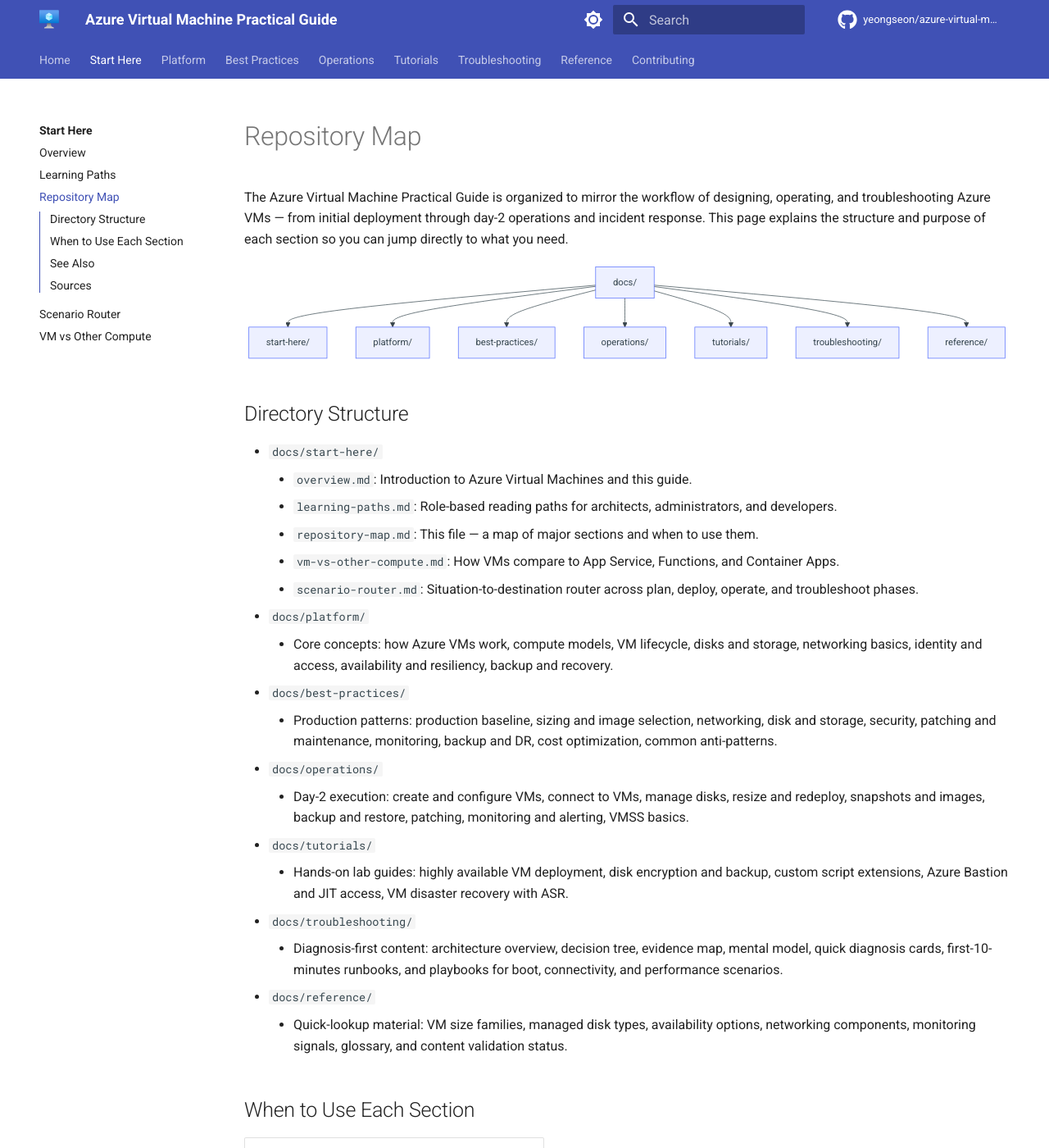
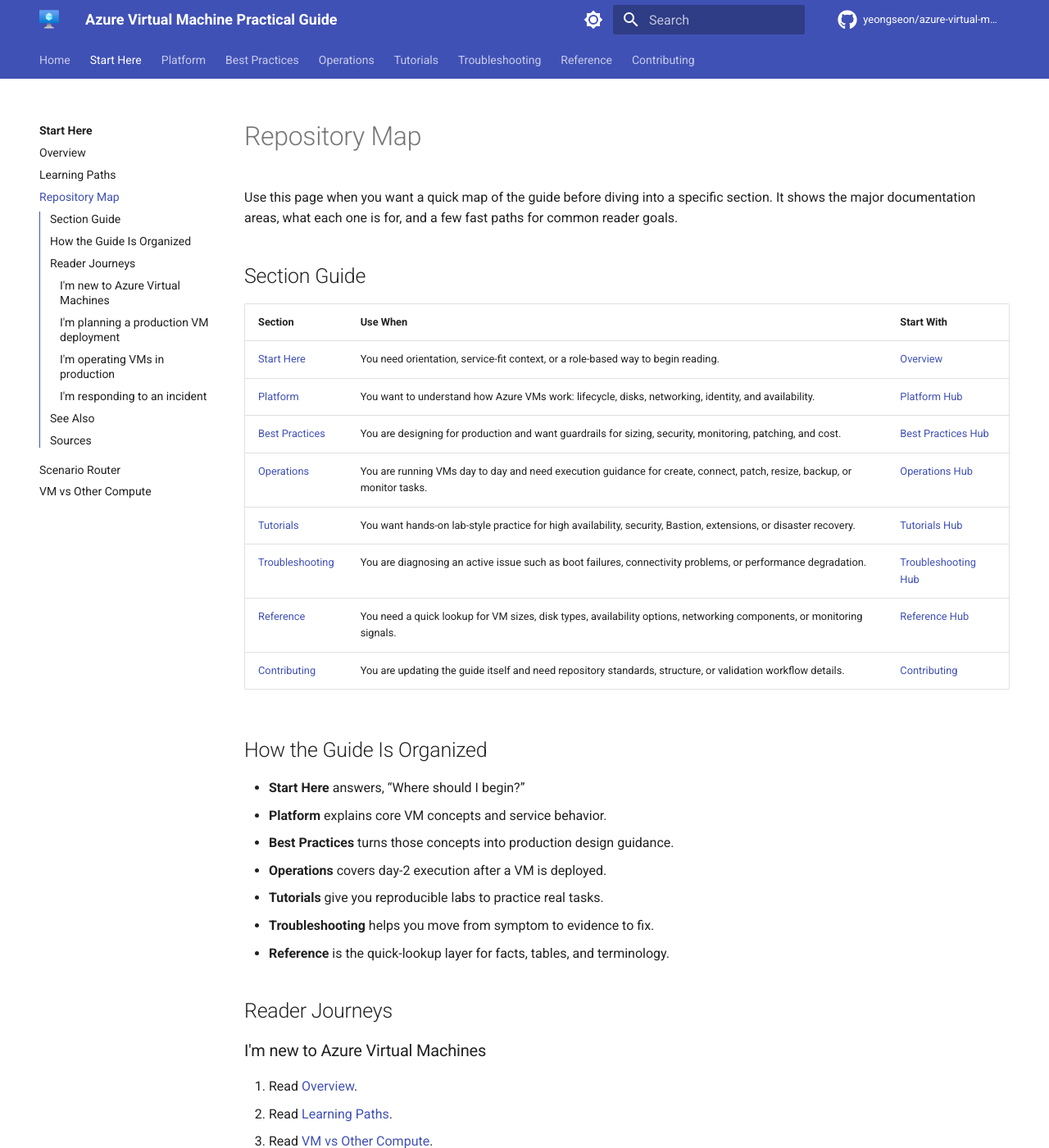
Before and after one commit to yeongseon/azure-virtual-machine-practical-guide, an MkDocs documentation site: the page built from docs/start-here/repository-map.md, in a window 1280 px wide and 1400 px high. Shown: the whole window at 82% size. Built offline with MkDocs 1.6.1 and Material for MkDocs 9.7.7, drawn with Linux system fonts in a browser that asks for light colours; comment, search, counter and statistics services are not loaded; some of the changed text lies outside the part shown.

Commit message:
docs: add start-here repository-map.md for nav contract compliance (#31) (#41)

````diff
--- a/docs/start-here/repository-map.md
+++ b/docs/start-here/repository-map.md
@@ -1,73 +1,77 @@
 ---
-content_sources:
-  diagrams:
-    - id: repository-map
-      type: flowchart
-      source: self-generated
-      justification: "Repository map diagram created for this guide, grounded in Microsoft Learn Azure Virtual Machines overview and Well-Architected service guidance."
-      based_on:
-        - https://learn.microsoft.com/en-us/azure/virtual-machines/
-        - https://learn.microsoft.com/en-us/azure/virtual-machines/overview
-        - https://learn.microsoft.com/en-us/azure/well-architected/service-guides/virtual-machines
+description: Repository map for the Azure Virtual Machine Practical Guide — major sections, when to use each, and fast reader journeys for common goals.
 ---
 
 # Repository Map
 
-The Azure Virtual Machine Practical Guide is organized to mirror the workflow of designing, operating, and troubleshooting Azure VMs — from initial deployment through day-2 operations and incident response. This page explains the structure and purpose of each section so you can jump directly to what you need.
+Use this page when you want a quick map of the guide before diving into a specific section. It shows the major documentation areas, what each one is for, and a few fast paths for common reader goals.
 
-<!-- diagram-id: repository-map -->
-```mermaid
-graph TD
-    Root[docs/] --> Start[start-here/]
-    Root --> Platform[platform/]
-    Root --> BP[best-practices/]
-    Root --> Ops[operations/]
-    Root --> Tut[tutorials/]
-    Root --> Trouble[troubleshooting/]
-    Root --> Ref[reference/]
-```
+## Section Guide
 
-## Directory Structure
+| Section | Use When | Start With |
+|---|---|---|
+| [Start Here](index.md) | You need orientation, service-fit context, or a role-based way to begin reading. | [Overview](overview.md) |
+| [Platform](../platform/index.md) | You want to understand how Azure VMs work: lifecycle, disks, networking, identity, and availability. | [Platform Hub](../platform/index.md) |
+| [Best Practices](../best-practices/index.md) | You are designing for production and want guardrails for sizing, security, monitoring, patching, and cost. | [Best Practices Hub](../best-practices/index.md) |
+| [Operations](../operations/index.md) | You are running VMs day to day and need execution guidance for create, connect, patch, resize, backup, or monitor tasks. | [Operations Hub](../operations/index.md) |
+| [Tutorials](../tutorials/index.md) | You want hands-on lab-style practice for high availability, security, Bastion, extensions, or disaster recovery. | [Tutorials Hub](../tutorials/index.md) |
+| [Troubleshooting](../troubleshooting/index.md) | You are diagnosing an active issue such as boot failures, connectivity problems, or performance degradation. | [Troubleshooting Hub](../troubleshooting/index.md) |
+| [Reference](../reference/index.md) | You need a quick lookup for VM sizes, disk types, availability options, networking components, or monitoring signals. | [Reference Hub](../reference/index.md) |
+| [Contributing](../contributing/index.md) | You are updating the guide itself and need repository standards, structure, or validation workflow details. | [Contributing](../contributing/index.md) |
 
-- `docs/start-here/`
-    - `overview.md`: Introduction to Azure Virtual Machines and this guide.
-    - `learning-paths.md`: Role-based reading paths for architects, administrators, and developers.
-    - `repository-map.md`: This file — a map of major sections and when to use them.
-    - `vm-vs-other-compute.md`: How VMs compare to App Service, Functions, and Container Apps.
-    - `scenario-router.md`: Situation-to-destination router across plan, deploy, operate, and troubleshoot phases.
-- `docs/platform/`
-    - Core concepts: how Azure VMs work, compute models, VM lifecycle, disks and storage, networking basics, identity and access, availability and resiliency, backup and recovery.
-- `docs/best-practices/`
-    - Production patterns: production baseline, sizing and image selection, networking, disk and storage, security, patching and maintenance, monitoring, backup and DR, cost optimization, common anti-patterns.
-- `docs/operations/`
-    - Day-2 execution: create and configure VMs, connect to VMs, manage disks, resize and redeploy, snapshots and images, backup and restore, patching, monitoring and alerting, VMSS basics.
-- `docs/tutorials/`
-    - Hands-on lab guides: highly available VM deployment, disk encryption and backup, custom script extensions, Azure Bastion and JIT access, VM disaster recovery with ASR.
-- `docs/troubleshooting/`
-    - Diagnosis-first content: architecture overview, decision tree, evidence map, mental model, quick diagnosis cards, first-10-minutes runbooks, and playbooks for boot, connectivity, and performance scenarios.
-- `docs/reference/`
-    - Quick-lookup material: VM size families, managed disk types, availability options, networking components, monitoring signals, glossary, and content validation status.
+## How the Guide Is Organized
 
-## When to Use Each Section
+- **Start Here** answers, “Where should I begin?”
+- **Platform** explains core VM concepts and service behavior.
+- **Best Practices** turns those concepts into production design guidance.
+- **Operations** covers day-2 execution after a VM is deployed.
+- **Tutorials** give you reproducible labs to practice real tasks.
+- **Troubleshooting** helps you move from symptom to evidence to fix.
+- **Reference** is the quick-lookup layer for facts, tables, and terminology.
 
-| If you want to... | Go to |
-|---|---|
-| Understand Azure VM concepts | [Platform](../platform/index.md) |
-| Design a production VM architecture | [Best Practices](../best-practices/index.md) |
-| Configure VMs in production | [Operations](../operations/index.md) |
-| Practice with a hands-on lab | [Tutorials](../tutorials/index.md) |
-| Diagnose a live incident | [Troubleshooting](../troubleshooting/index.md) |
-| Look up a decision or command | [Reference](../reference/index.md) |
+## Reader Journeys
+
+### I'm new to Azure Virtual Machines
+
+1. Read [Overview](overview.md).
+2. Read [Learning Paths](learning-paths.md).
+3. Read [VM vs Other Compute](vm-vs-other-compute.md).
+4. Continue to the [Platform Hub](../platform/index.md).
+
+### I'm planning a production VM deployment
+
+1. Start at [Scenario Router](scenario-router.md).
+2. Review the [Platform Hub](../platform/index.md) for sizing, disks, networking, and availability.
+3. Move to the [Best Practices Hub](../best-practices/index.md) for production baseline decisions.
+4. Use the [Reference Hub](../reference/index.md) for supporting limits and comparison tables.
+
+### I'm operating VMs in production
+
+1. Start at the [Operations Hub](../operations/index.md).
+2. Use the [Best Practices Hub](../best-practices/index.md) to validate your production baseline.
+3. Keep the [Reference Hub](../reference/index.md) handy for quick lookups.
+
+### I'm responding to an incident
+
+1. Open the [Troubleshooting Hub](../troubleshooting/index.md).
+2. If needed, jump to [First 10 Minutes](../troubleshooting/first-10-minutes/index.md).
+3. Follow the relevant playbook or use [Quick Diagnosis Cards](../troubleshooting/quick-diagnosis-cards.md).
+4. Return to [Operations](../operations/index.md) or [Best Practices](../best-practices/index.md) to harden the environment after recovery.
 
 ## See Also
 
+- [Start Here](index.md)
 - [Overview](overview.md)
 - [Learning Paths](learning-paths.md)
-- [VM vs Other Compute](vm-vs-other-compute.md)
 - [Scenario Router](scenario-router.md)
+- [Platform Hub](../platform/index.md)
+- [Best Practices Hub](../best-practices/index.md)
+- [Operations Hub](../operations/index.md)
+- [Troubleshooting Hub](../troubleshooting/index.md)
+- [Reference Hub](../reference/index.md)
 
 ## Sources
 
-- [Azure Virtual Machines documentation](https://learn.microsoft.com/en-us/azure/virtual-machines/)
-- [Virtual Machines in Azure](https://learn.microsoft.com/en-us/azure/virtual-machines/overview)
-- [Well-Architected Framework — Virtual Machines](https://learn.microsoft.com/en-us/well-architected/service-guides/virtual-machines)
+- [Azure Virtual Machines overview](https://learn.microsoft.com/en-us/azure/virtual-machines/overview)
+- [Choose an Azure compute service](https://learn.microsoft.com/en-us/azure/architecture/guide/technology-choices/compute-decision-tree)
+- [Troubleshoot Azure VMs](https://learn.microsoft.com/en-us/azure/virtual-machines/troubleshooting/)
````
